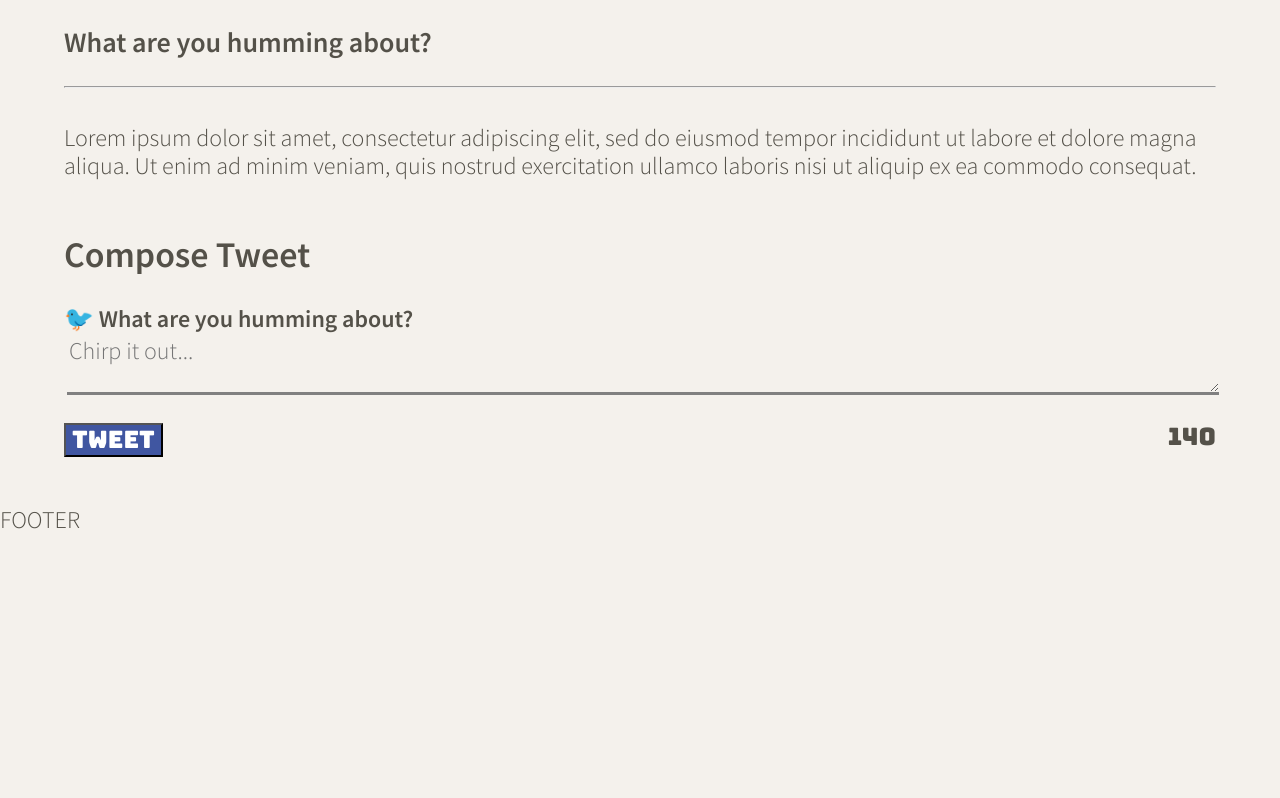
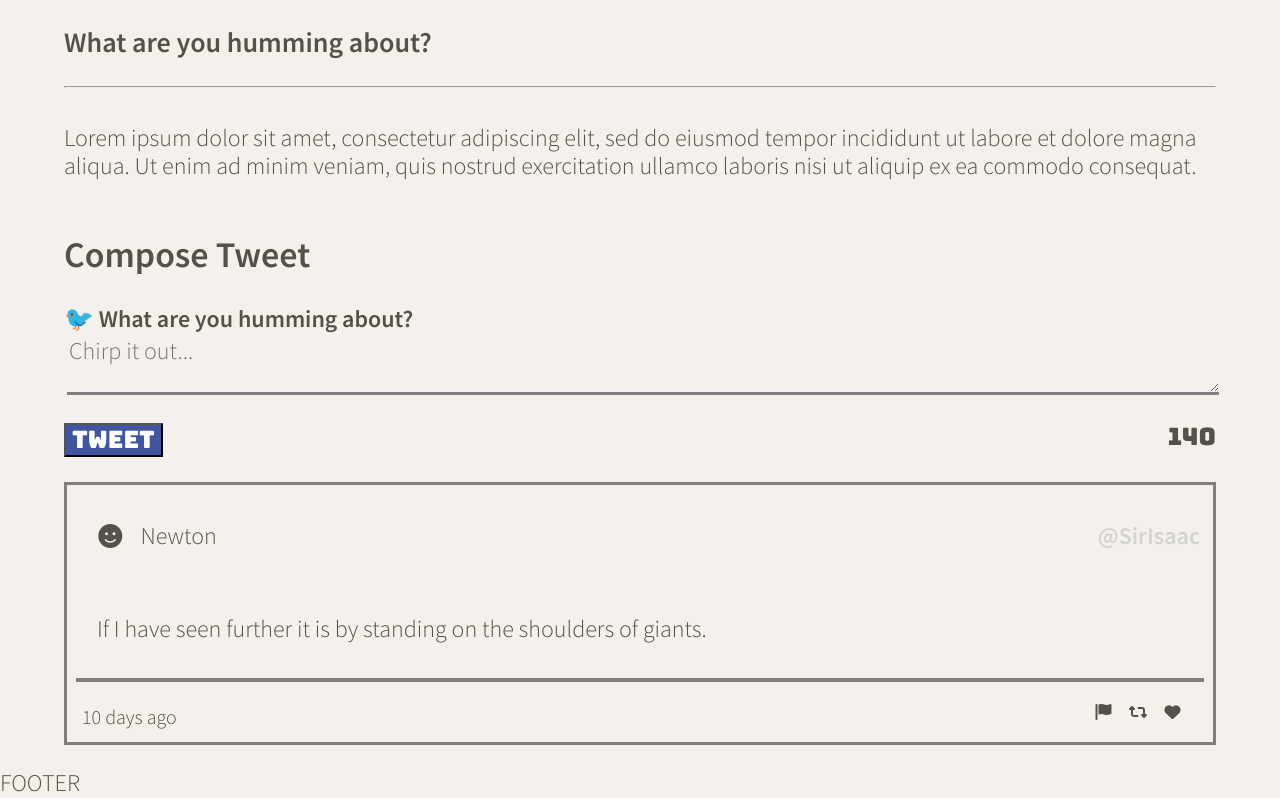
Before and after one commit to quackness/tweeter, a website: page public/index.html in a window 1280 px wide. Shown: the part 522-1320 px from the top of the page. Before the commit the page ends 1057 px from the top, so only its background shows below. Drawn offline with nearby package versions, Linux system fonts and the light colour scheme.

Commit message:
tweet container

```diff
--- a/public/index.html
+++ b/public/index.html
@@ -26,6 +26,7 @@
     <link rel="stylesheet" href="/styles/nav.css" type="text/css" />
     <link rel="stylesheet" href="/styles/header.css" type="text/css" />
     <link rel="stylesheet" href="/styles/new-tweet.css" type="text/css" />
+    <link rel="stylesheet" href="/styles/article.css" type="text/css" />
 
     <!-- External JS -->
     <script src="https://ajax.googleapis.com/ajax/libs/jquery/3.4.1/jquery.min.js"></script>
@@ -82,6 +83,27 @@
           </div>
         </form>
       </section>
+
+        <article class="tweet">
+          <header>
+            <div class="header-left">
+              <i class="fa-solid fa-face-smile"></i>
+              <p>Newton</p>
+            </div>
+            <p class="username">@SirIsaac</p>
+          </header>
+          <div class="single-tweet">If I have seen further it is by standing on the shoulders of giants.</div>
+          <div><hr></hr></div>
+          <footer>
+            <p>10 days ago</p>
+            <div class="social-icons">
+              <i class="fa-solid fa-flag"></i>
+              <i class="fa-solid fa-retweet"></i>
+              <i class="fa-solid fa-heart"></i>
+            </div>
+          </footer>
+        </article>
+
     </main>
     <footer>
       <div><p>FOOTER</p></div>
--- /dev/null
+++ b/public/styles/article.css
@@ -0,0 +1,76 @@
+article{
+  border: 3px solid grey;
+  width: 100%;
+}
+
+article:hover {
+  box-shadow: 10px 10px lightgrey;
+}
+
+/* any article with a tweet class target its header */
+article.tweet header {
+  display: flex;
+  flex-direction: row;
+  align-items: flex-start;
+  background-color: #f4f1ec;
+  background-image: none;
+  width: 100%;
+  height: 100px;
+  justify-content: space-between;
+  padding: 13px;
+}
+
+.header-left {
+  display: flex;
+  flex-direction: row;
+  align-items: center;
+  width: 155px;
+  justify-content:space-evenly;
+}
+
+.single-tweet {
+  width: 100%;
+  height: 90px;
+  padding-left: 30px;
+  padding-top: 30px;
+
+}
+
+.username {
+  color: lightgrey;
+  font-weight: bold;
+}
+
+article.tweet footer{
+  display: flex;
+  flex-direction: row;
+  justify-content: space-between;
+  padding: 15px;
+  height: 60px;
+}
+
+article.tweet hr {
+  border: 2px solid grey;
+  width: 98%;
+  margin-top: 3px;
+  margin-bottom: 0px;
+}
+
+.social-icons {
+  display: flex;
+  flex-direction: row;
+  align-items: center;
+  justify-content:space-evenly;
+  width: 120px;
+  font-size: 16px;
+}
+
+.social-icons i:hover {
+ color:orange;
+}
+
+article.tweet footer > p {
+  display: flex;
+  align-items:center;
+  font-size: 20px;
+}
--- a/server/data-files/initial-tweets.json
+++ b/server/data-files/initial-tweets.json
@@ -8,7 +8,7 @@
     "content": {
       "text": "If I have seen further it is by standing on the shoulders of giants"
     },
-    "created_at": 1647700414184
+    "created_at": 1647716204424
   },
   {
     "user": {
@@ -19,6 +19,6 @@
     "content": {
       "text": "Je pense , donc je suis"
     },
-    "created_at": 1647786814184
+    "created_at": 1647802604424
   }
 ]
```
Also changed, not shown: public/styles/new-tweet.css (line endings or trailing spaces).
